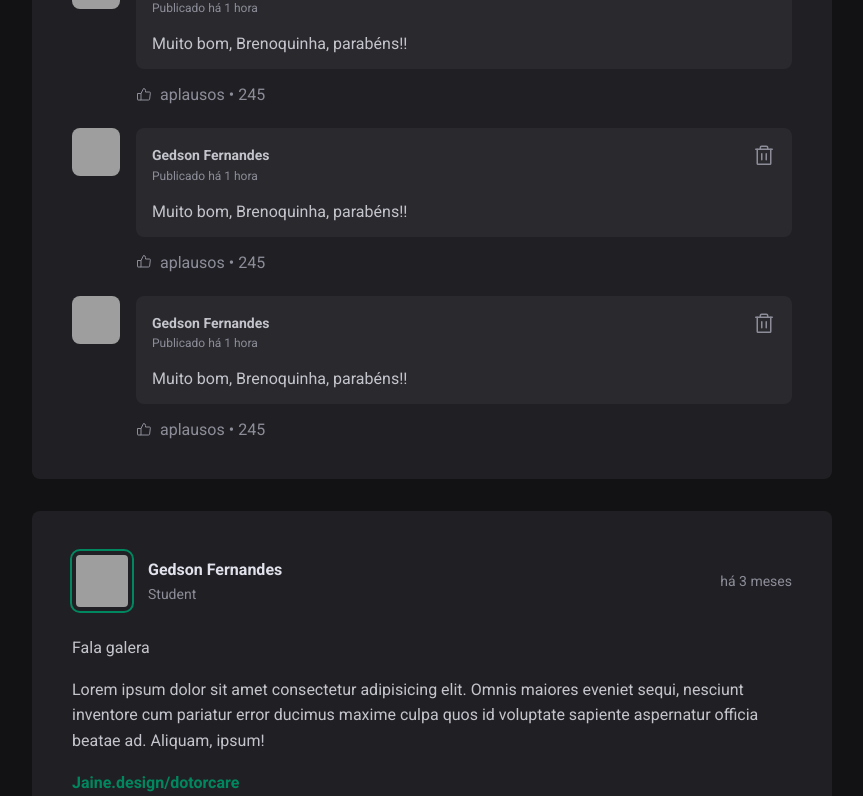
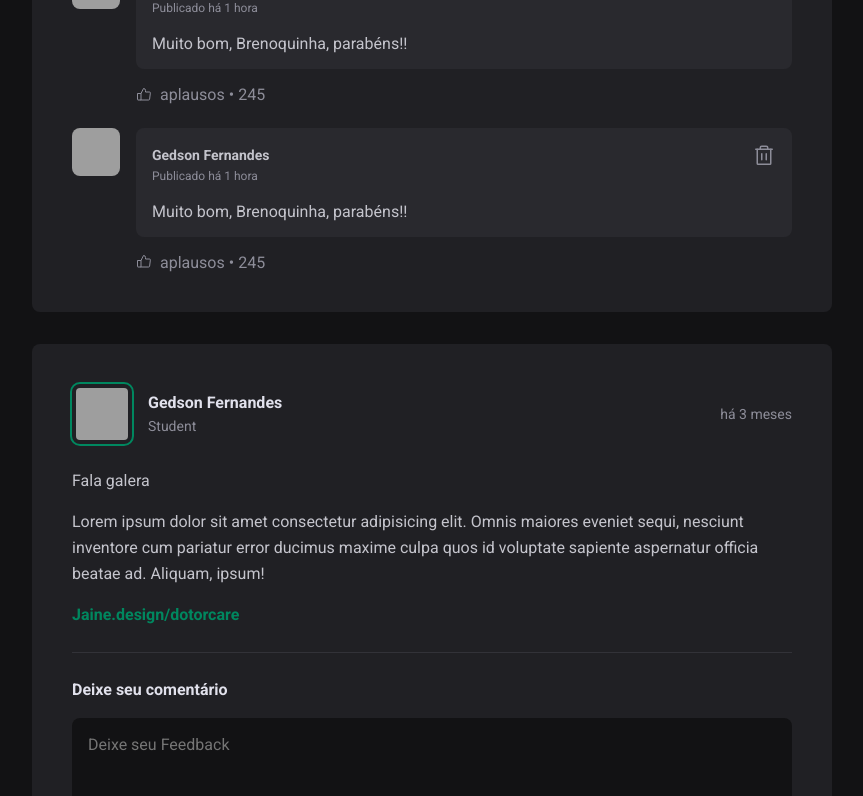
Before and after one commit to Igwbriel/SocialFeed, a React (Vite) app: page / in a window 1280 px wide. Shown: the part 650-1446 px from the top of the page, without its empty margins (352-1215 px from the left). Built offline with nearby package versions, Linux system fonts and the light colour scheme; grey boxes are pictures that could not be loaded.

Commit message:
adição de useState para adicionar novos comentários

```diff
--- a/index.html
+++ b/index.html
@@ -13,7 +13,7 @@
 
     <link href="https://fonts.googleapis.com/css2?family=DM+Sans&family=Inter:wght@600&family=Nunito+Sans:wght@200&family=Roboto+Mono:ital,wght@0,700;1,700&family=Roboto:wght@400;700&display=swap" rel="stylesheet" />
 
-    <title>Vite + React</title>
+    <title>Social Feed</title>
   </head>
   <body>
     <div id="root"></div>
--- a/src/components/Post.jsx
+++ b/src/components/Post.jsx
@@ -3,8 +3,14 @@
 import ptBR from 'date-fns/locale/pt-BR'
 import { Avatar } from './avatar';
 import { Comment } from './comment';
+import { useState } from 'react';
 
 export function Post({ author, publishedAt, content}) {
+    const [comments, setComments] = useState([
+        1,
+        2,
+    ])
+
     const publishedDateFormatted = format(publishedAt, "d 'de' LLLL 'às' HH:mm'h'", {
         locale: ptBR
     });
@@ -12,6 +18,12 @@
     const publishedDateRelativeToNow = formatDistanceToNow(publishedAt, {
         locale: ptBR, addSuffix: true,
     })
+
+
+    function handleCreationNewComment() {
+        event.preventDefault()
+        setComments([...comments, comments.length + 1])
+    }
 
     return (
         <article className={styles.Post}>
@@ -37,7 +49,7 @@
         })}
         </div>
 
-        <form className={styles.commentForm}>
+        <form onSubmit={handleCreationNewComment} className={styles.commentForm}>
             <strong>Deixe seu comentário</strong>
             <textarea placeholder='Deixe seu Feedback'></textarea>
             <footer>
@@ -46,9 +58,9 @@
         </form>
 
             <div className={styles.commentList}>
-                <Comment/>
-                <Comment/>
-                <Comment/>
+                {comments.map(comment =>{
+                    return <Comment />
+                })}
             </div>
         </article>
     )
```
